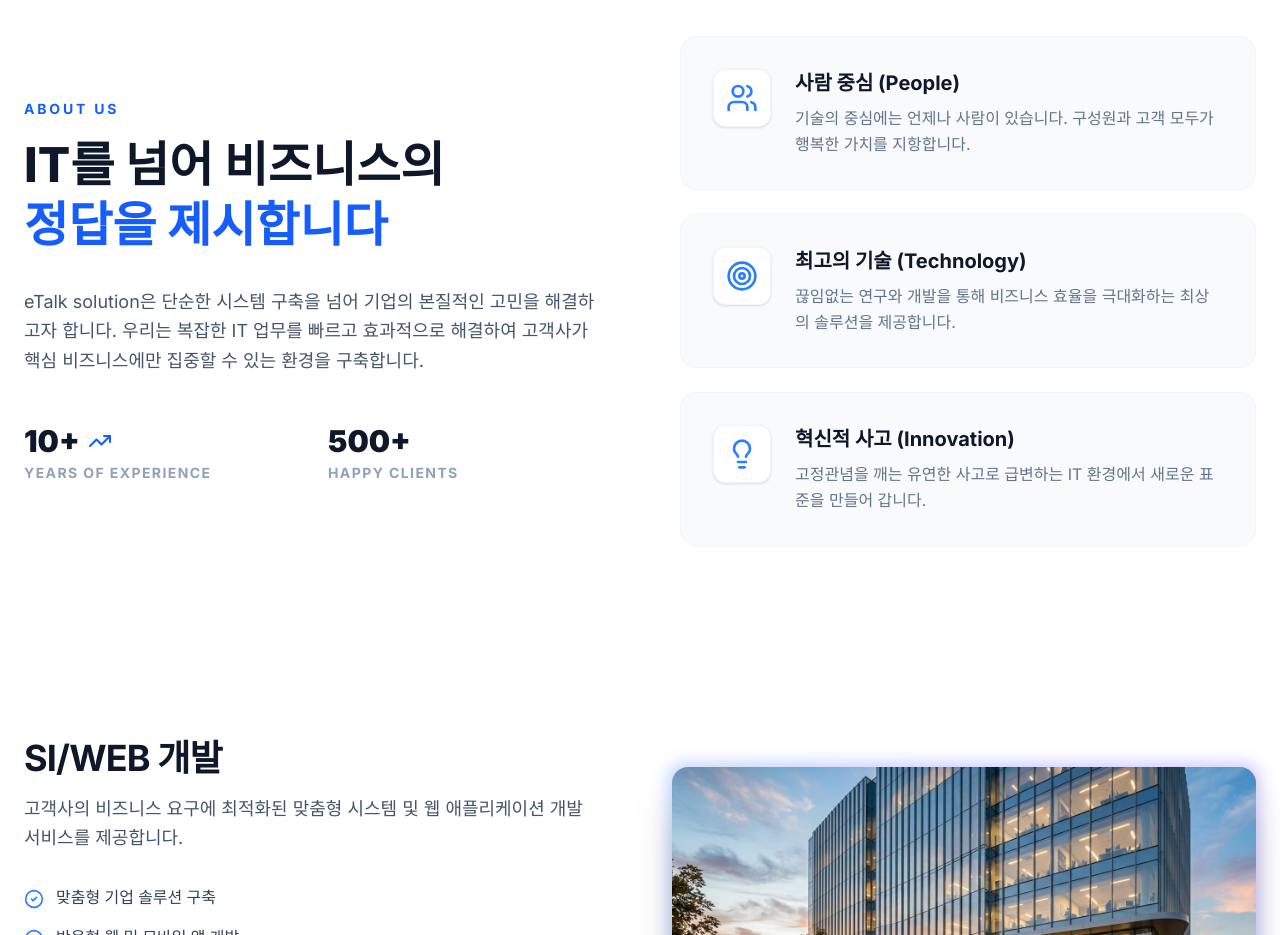
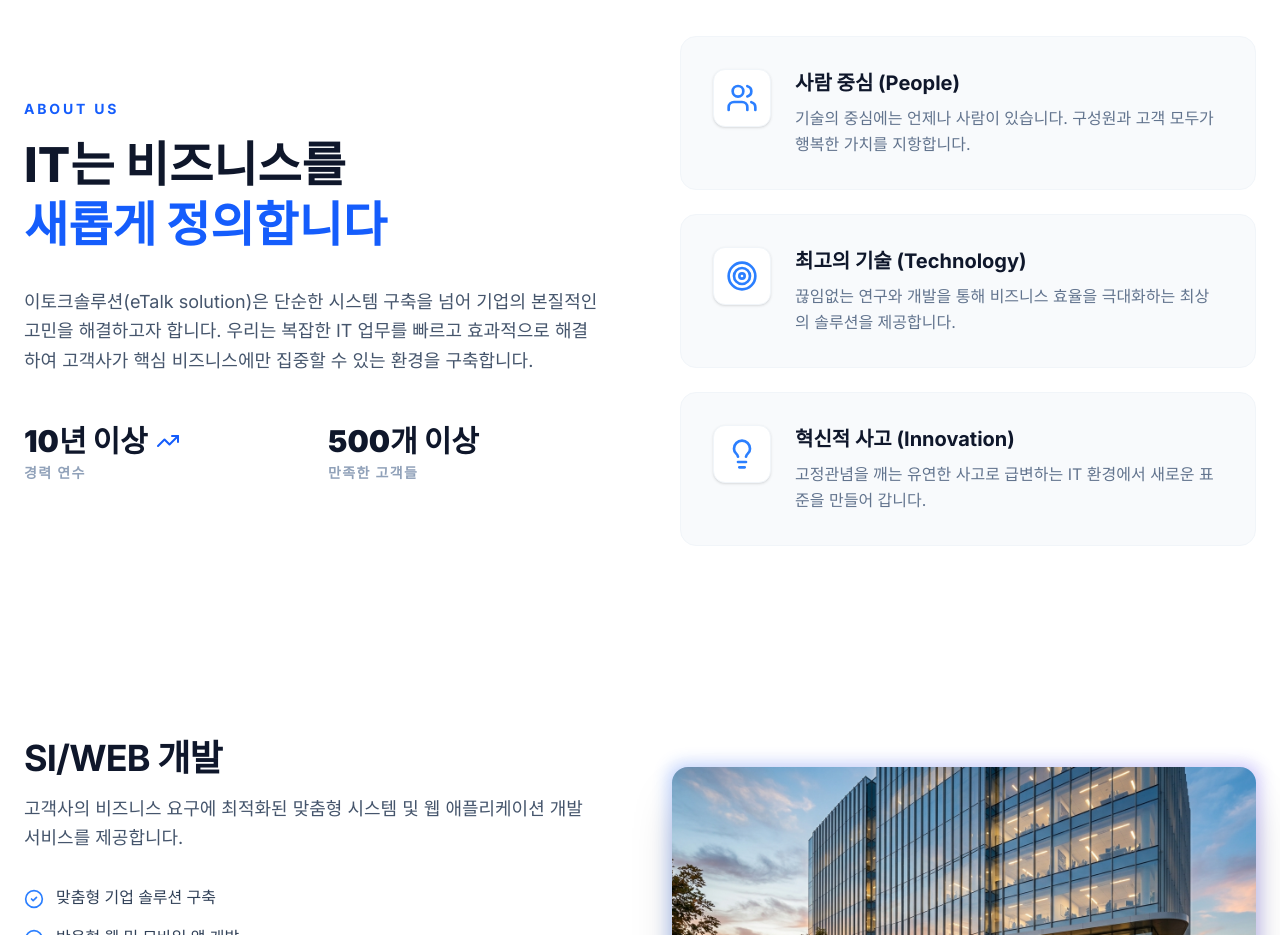
Before and after one commit to chy690-commits/etalkslt-website, a React (Vite) app: page / in a window 1280 px wide. Shown: the part 860-1795 px from the top of the page. Built offline with nearby package versions, Linux system fonts and the light colour scheme.

Commit message:
Update AboutSection.tsx

```diff
--- a/src/components/AboutSection.tsx
+++ b/src/components/AboutSection.tsx
@@ -1,6 +1,6 @@
 import { motion } from "motion/react";
 import { Users, Target, Lightbulb, TrendingUp } from "lucide-react";
-import { BRAND_NAME } from "../constants";
+import { BRAND_NAME, COMPANY_NAME } from "../constants";
 
 const coreValues = [
   {
@@ -33,28 +33,28 @@ export function AboutSection() {
           >
             <div className="space-y-4">
               <h2 className="text-sm font-bold uppercase tracking-[0.2em] text-blue-600">About US</h2>
-              <h3 className="text-3xl sm:text-4xl md:text-5xl font-extrabold text-slate-900 leading-tight">
-                IT를 넘어 비즈니스의 <br className="hidden sm:block"/>
-                <span className="text-blue-600">정답을 제시합니다</span>
+              <h3 className="text-xl xs:text-3xl sm:text-4xl md:text-5xl font-extrabold text-slate-900 leading-tight break-keep">
+                IT는 비즈니스를 <br className="hidden sm:block"/>
+                <span className="text-blue-600 font-black">새롭게 정의합니다</span>
               </h3>
             </div>
 
             <p className="text-lg text-slate-600 leading-relaxed">
-              {BRAND_NAME}은 단순한 시스템 구축을 넘어 기업의 본질적인 고민을 해결하고자 합니다.
+              이토크솔루션(eTalk solution)은 단순한 시스템 구축을 넘어 기업의 본질적인 고민을 해결하고자 합니다.
               우리는 복잡한 IT 업무를 빠르고 효과적으로 해결하여 고객사가 핵심 비즈니스에만
               집중할 수 있는 환경을 구축합니다.
             </p>
 
             <div className="grid grid-cols-2 gap-4 sm:gap-8 pt-4">
               <div className="flex flex-col gap-1">
-                <p className="text-2xl sm:text-3xl font-black text-slate-900 flex items-center gap-2">
-                  10+ <span className="text-blue-600"><TrendingUp size={20} className="sm:w-6 sm:h-6" /></span>
+                <p className="text-xl sm:text-3xl font-black text-slate-900 flex items-center gap-2">
+                  10년 이상 <span className="text-blue-600"><TrendingUp size={18} className="sm:w-6 sm:h-6" /></span>
                 </p>
-                <p className="text-[10px] sm:text-sm font-bold text-slate-400 uppercase tracking-widest">Years of Experience</p>
+                <p className="text-[10px] sm:text-sm font-bold text-slate-400 uppercase tracking-widest">경력 연수</p>
               </div>
               <div className="flex flex-col gap-1">
-                <p className="text-2xl sm:text-3xl font-black text-slate-900">500+</p>
-                <p className="text-[10px] sm:text-sm font-bold text-slate-400 uppercase tracking-widest">Happy Clients</p>
+                <p className="text-xl sm:text-3xl font-black text-slate-900">500개 이상</p>
+                <p className="text-[10px] sm:text-sm font-bold text-slate-400 uppercase tracking-widest">만족한 고객들</p>
               </div>
             </div>
           </motion.div>
```
